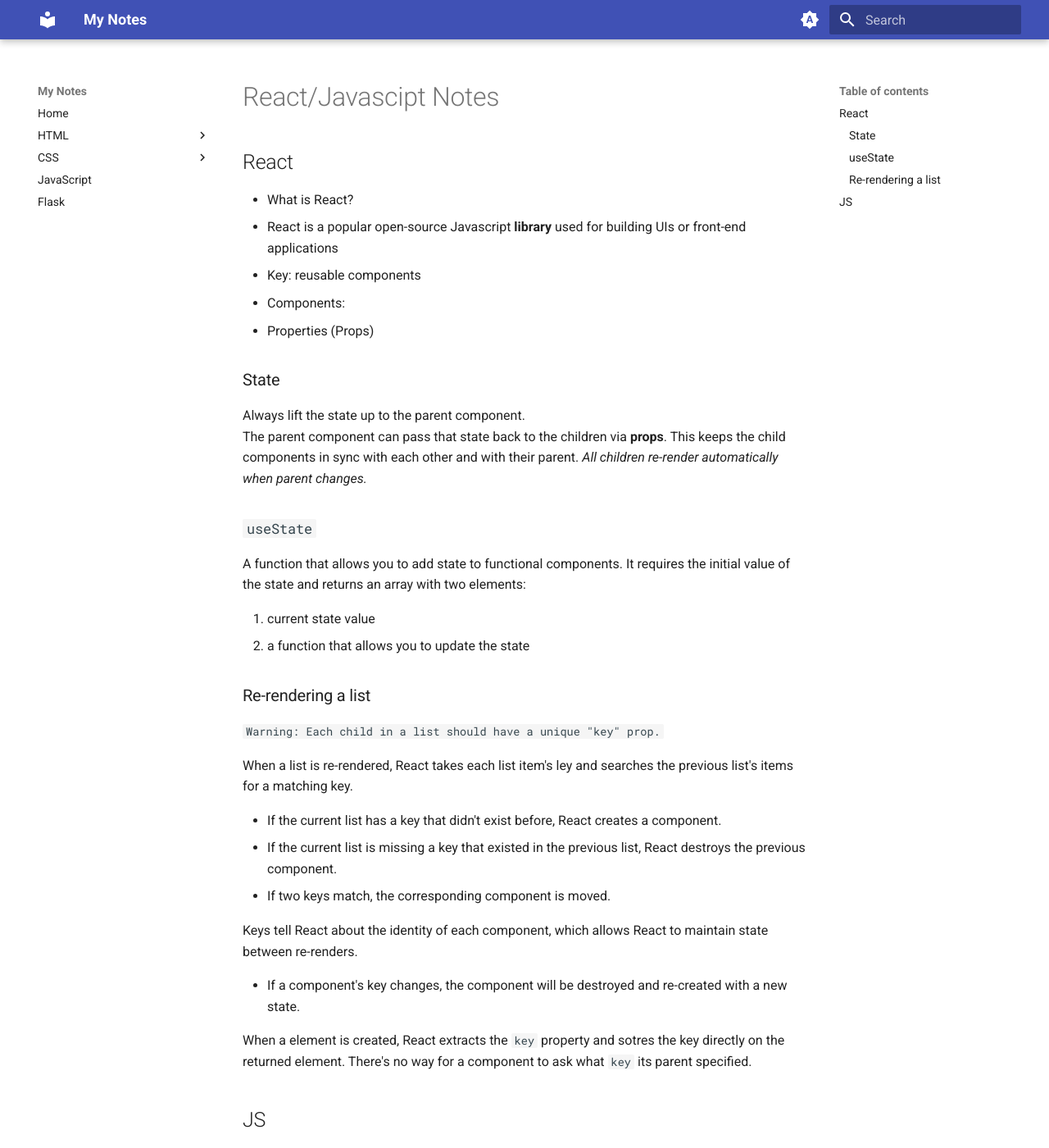
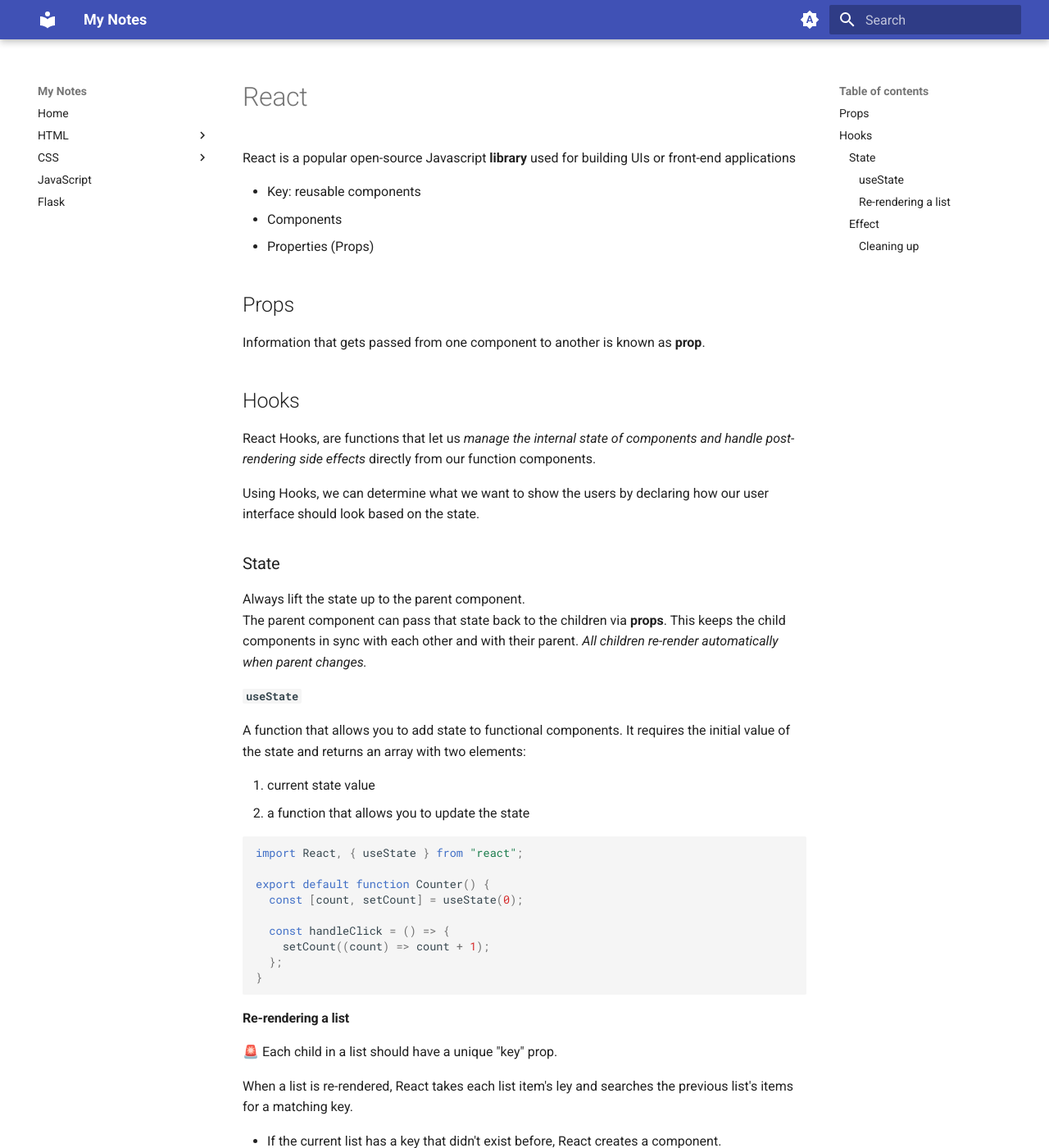
Before and after one commit to ayeryn/notes, an MkDocs documentation site: the page built from docs/js/react-js.md, in a window 1280 px wide and 1400 px high. Shown: the whole window at 82% size. Built offline with MkDocs 1.6.1 and Material for MkDocs 9.7.7, drawn with Linux system fonts in a browser that asks for light colours; some of the changed text lies outside the part shown.

Commit message:
update notes

````diff
--- a/docs/js/react-js.md
+++ b/docs/js/react-js.md
@@ -1,29 +1,48 @@
-# React/Javascipt Notes
+# React
 
-## React
-
-- What is React?
-- React is a popular open-source Javascript **library** used for building UIs or front-end applications
+React is a popular open-source Javascript **library** used for building UIs or front-end applications
 
 - Key: reusable components
-- Components:
+- Components
 - Properties (Props)
+
+## Props
+
+Information that gets passed from one component to another is known as **prop**.
+
+## Hooks
+
+React Hooks, are functions that let us _manage the internal state of components and handle post-rendering side effects_ directly from our function components.
+
+Using Hooks, we can determine what we want to show the users by declaring how our user interface should look based on the state.
 
 ### State
 
 Always lift the state up to the parent component.
 The parent component can pass that state back to the children via **props**. This keeps the child components in sync with each other and with their parent. _All children re-render automatically when parent changes._
 
-### `useState`
+#### `useState`
 
 A function that allows you to add state to functional components. It requires the initial value of the state and returns an array with two elements:
 
 1. current state value
 2. a function that allows you to update the state
 
-### Re-rendering a list
+```js
+import React, { useState } from "react";
 
-`Warning: Each child in a list should have a unique "key" prop.`
+export default function Counter() {
+  const [count, setCount] = useState(0);
+
+  const handleClick = () => {
+    setCount((count) => count + 1);
+  };
+}
+```
+
+#### Re-rendering a list
+
+🚨 Each child in a list should have a unique "key" prop.
 
 When a list is re-rendered, React takes each list item's ley and searches the previous list's items for a matching key.
 
@@ -37,4 +56,23 @@
 
 When a element is created, React extracts the `key` property and sotres the key directly on the returned element. There's no way for a component to ask what `key` its parent specified.
 
-## JS
+### Effect
+
+This tells the page what to do when it re-renders. This can also contain cleanup actions.
+
+#### Cleaning up
+
+We don't want to incorrectly or accidentally accumulate hooks on the page every time it re-renders. Is this like garbage collection or deconstructions in java and cpp?
+
+```js
+useEffect(() => {
+  const handleClick = () => console.log("Click!");
+  window.addEventListener("click", handleClick);
+
+  return () => {
+    window.removeEventListener("click", handleClick);
+  };
+}, []);
+```
+
+❗ The `return` statement does **NOT** run the cleanup function right away. It's simply returning the function to be used _when the component unmounts or the effect re-runs_.
````
